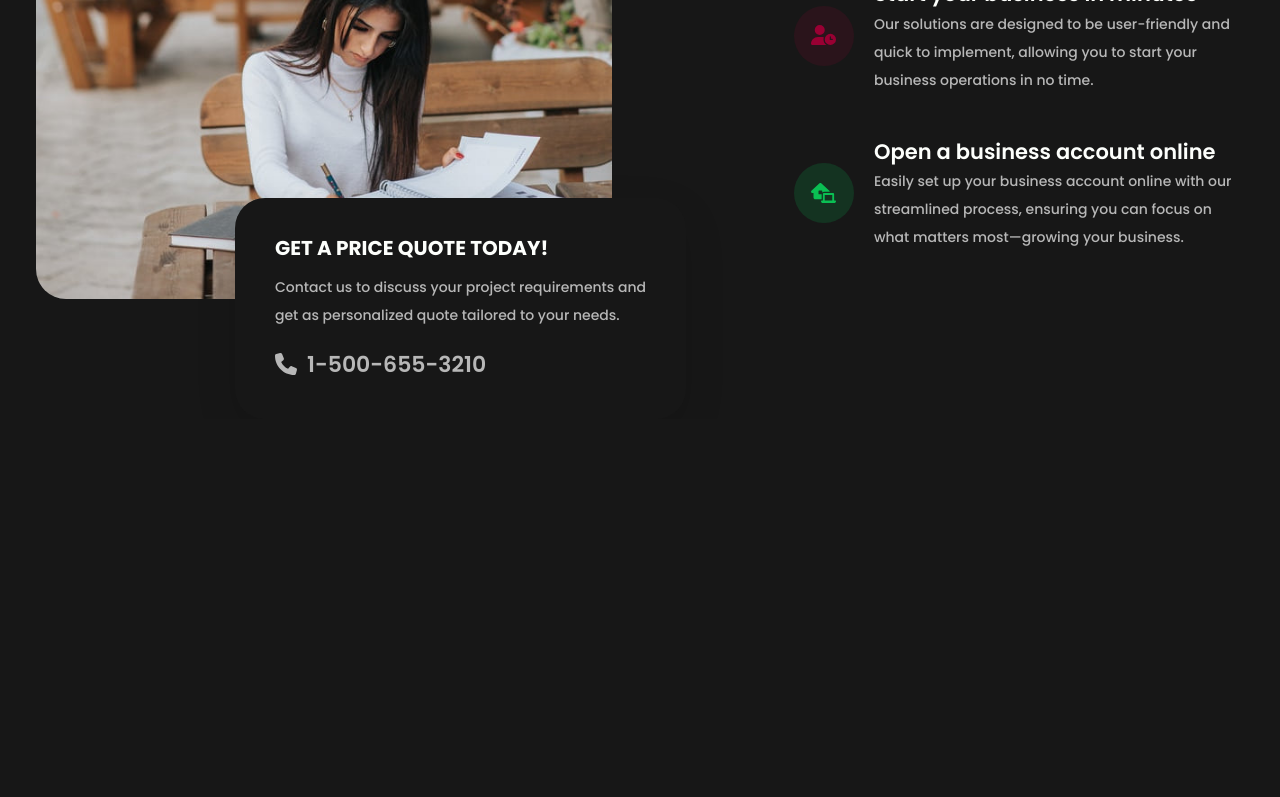
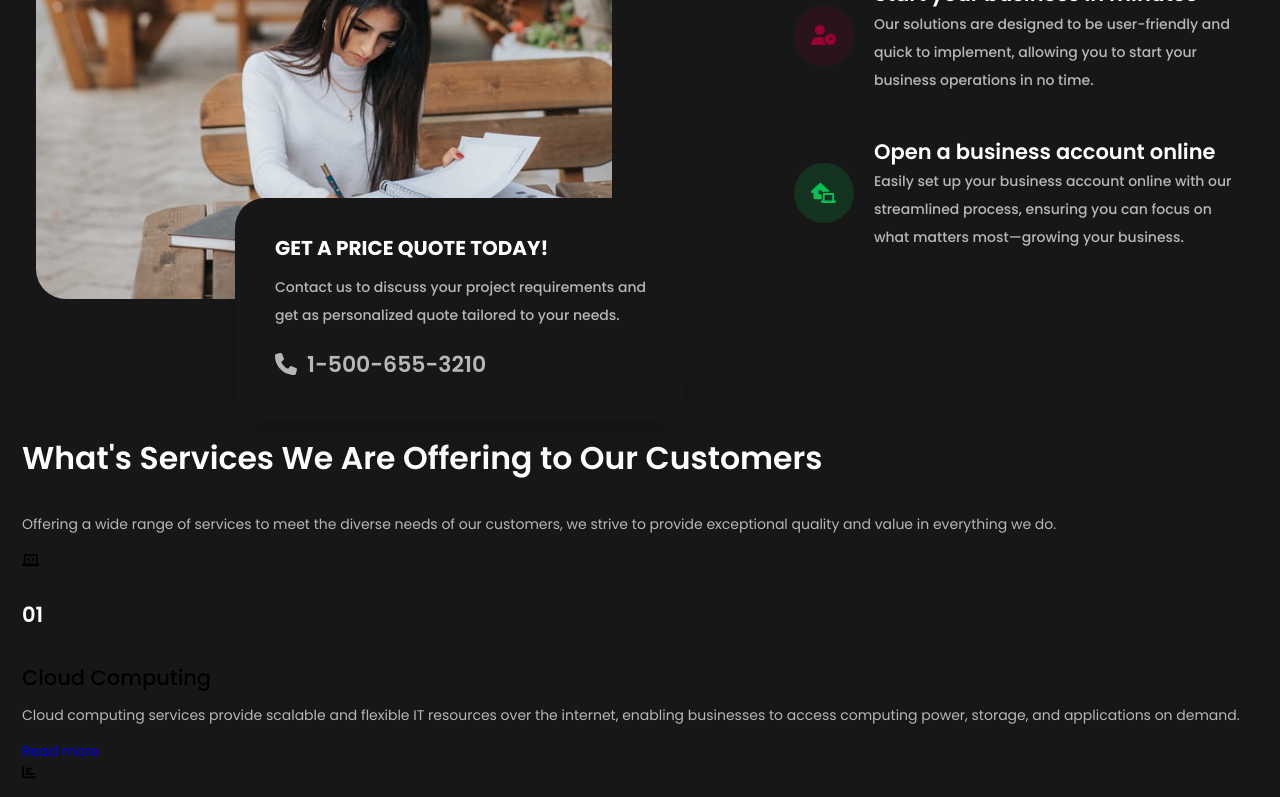
Before and after one commit to x-jirox/bussines-page, a React (Create React App) app: page / in a window 1280 px wide. Shown: the part 2000-2797 px from the top of the page. Before the commit the page ends 2419 px from the top, so only its background shows below. Built offline with nearby package versions, Linux system fonts and the light colour scheme.

Commit message:
components/Services: Add Services component with styling

```diff
--- a/src/App.js
+++ b/src/App.js
@@ -2,6 +2,7 @@ import './App.css';
 import Navbar from './components/Navbar/Navbar';
 import Home from './components/Home/Home';
 import About from './components/About/About';
+import Services from './components/Services/Services';
 
 function App() {
   return (
@@ -10,6 +11,7 @@ function App() {
       <Navbar />
       <Home />
       <About />
+      <Services />
     </div>
   );
 }
--- /dev/null
+++ b/src/components/Services/Services.jsx
@@ -0,0 +1,125 @@
+import React from "react";
+import "./Services.css";
+import { FontAwesomeIcon } from "@fortawesome/react-fontawesome";
+import {
+  faLaptopCode,
+  faChartBar,
+  faCopy,
+  faMarker,
+  faUserGear,
+  faCoins,
+} from "@fortawesome/free-solid-svg-icons";
+
+function Services() {
+  /*Icons */
+  const faLaptopCodeIcon = <FontAwesomeIcon icon={faLaptopCode} />;
+  const faChartBarIcon = <FontAwesomeIcon icon={faChartBar} />;
+  const faCopyIcon = <FontAwesomeIcon icon={faCopy} />;
+  const faMarketIcon = <FontAwesomeIcon icon={faMarker} />;
+  const faUserIcon = <FontAwesomeIcon icon={faUserGear} />;
+  const faCoinsIcon = <FontAwesomeIcon icon={faCoins} />;
+
+  return (
+    <div id="services">
+      <div className="container">
+        <div className="title_headling">
+          <h3>What's Services We Are Offering to Our Customers</h3>
+          <p>
+            Offering a wide range of services to meet the diverse needs of our
+            customers, we strive to provide exceptional quality and value in
+            everything we do.
+          </p>
+        </div>
+        <div className="service_wrapper">
+          <div className="service_box">
+            <div className="service_icon blue_icon">{faLaptopCodeIcon}</div>
+            <h4 className="number">01</h4>
+            <div className="service_content">
+              <h5>Cloud Computing</h5>
+              <p>
+                Cloud computing services provide scalable and flexible IT
+                resources over the internet, enabling businesses to access
+                computing power, storage, and applications on demand.
+              </p>
+              <a href="/" className="read">
+                Read more
+              </a>
+            </div>
+          </div>
+          <div className="service_box">
+            <div className="service_icon blue_icon">{faChartBarIcon}</div>
+            <h4 className="number">02</h4>
+            <div className="service_content">
+              <h5>Business Strategy</h5>
+              <p>Business strategy services help organizations define their</p>
+              <a href="/" className="read">
+                Read more
+              </a>
+            </div>
+          </div>
+          <div className="service_box">
+            <div className="service_icon blue_icon">{faCopyIcon}</div>
+            <h4 className="number">03</h4>
+            <div className="service_content">
+              <h5>Reports Analysis</h5>
+              <p>
+                Reports analysis services provide insights and recommendations
+                based on data analysis, helping businesses
+              </p>
+              <a href="/" className="read">
+                Read more
+              </a>
+            </div>
+          </div>
+          <div className="service_box">
+            <div className="service_icon blue_icon">{faMarketIcon}</div>
+            <h4 className="number">04</h4>
+            <div className="service_content">
+              <h5>Decision Maker</h5>
+              <p>
+                Decision maker services assist organizations in making informed
+                choices by providing data-driven insights and strategic
+                recommendations.
+              </p>
+              <a href="/" className="read">
+                Read more
+              </a>
+            </div>
+          </div>
+          <div className="service_box">
+            <div className="service_icon blue_icon">{faUserIcon}</div>
+            <h4 className="number">05</h4>
+            <div className="service_content">
+              <h5>Customer Oriented</h5>
+              <p>
+                Customer-oriented services focus on understanding and meeting
+                the needs of customers, ensuring satisfaction and loyalty
+                through personalized experiences.
+              </p>
+              <a href="/" className="read">
+                Read more
+              </a>
+            </div>
+          </div>
+          <div className="service_box">
+            <div className="service_icon blue_icon">{faCoinsIcon}</div>
+            <h4 className="number">06</h4>
+            <div className="service_content">
+              <h5>Solution Focused</h5>
+              <p>
+                Solution-focused services aim to address specific challenges
+                faced by businesses, providing tailored strategies and tools to
+                achieve desired outcomes.
+              </p>
+              <a href="/" className="read">
+                Read more
+              </a>
+            </div>
+          </div>
+        </div>
+      </div>
+    </div>
+  );
+}
+
+export default Services;
```
Also changed, not shown: src/components/Services/Services.css (added).
